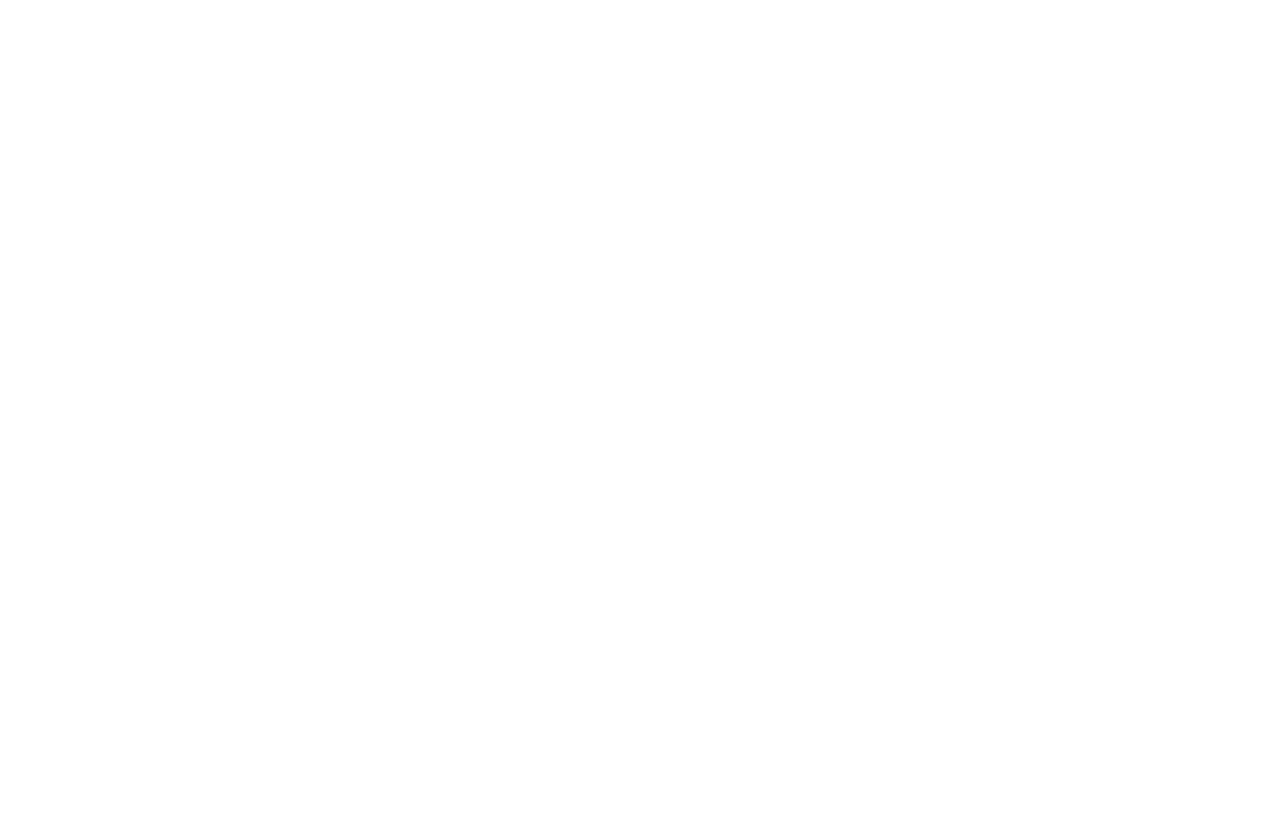
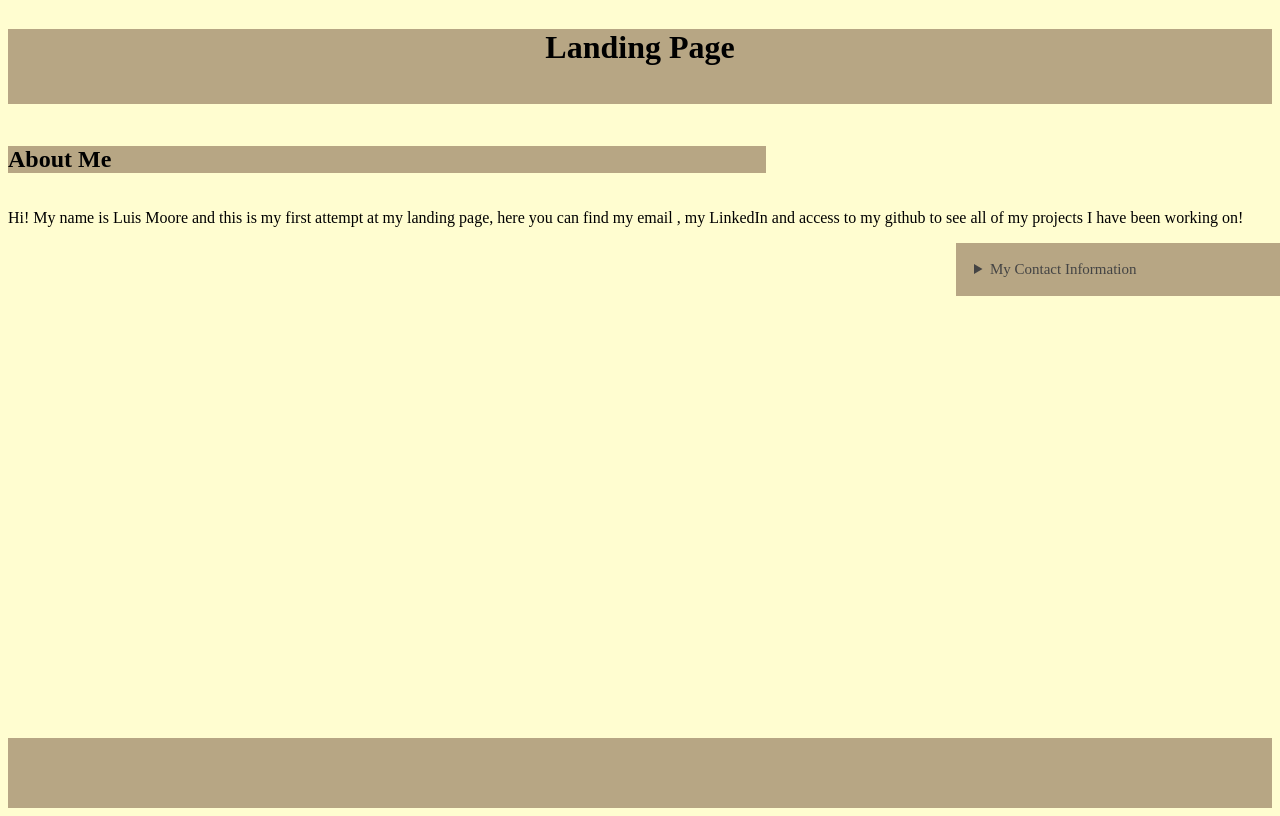
Before and after one commit to LuisM1874/landing-page, a plain HTML site: page landing-page.html in a window 1280 px wide. Drawn offline with Linux system fonts and the light colour scheme; files whose address does not match are found by name.

Commit message:
updated html 1

```diff
--- a/landing-page.html
+++ b/landing-page.html
@@ -0,0 +1,24 @@
+<!DOCTYPE html>
+<html lang="en-US">
+<body id="page"></body>
+<head>
+    <meta charset="UTF-8">
+    <h1 id=title> Landing Page</h1>
+    <link rel="stylesheet" href="file:///Users/luismoore/bootcamp/landing-page/style.css">
+</head>
+
+<h2>About Me</h2>
+<p>Hi! My name is Luis Moore and this is my first attempt at my landing page, here you can find my email , my LinkedIn and access to my github to see all of my projects I have been working on!</p>
+
+<header>
+    <details>
+        <summary id="collapsible">My Contact Information</summary>
+        <span class="contact-info">Email : Luis.Moore1874@gmail.com </span>
+        <span class="contact-info"> My LinkedIn: <a href="https://www.linkedin.com/in/luis-moore-7222041bb/">Click Here</a> </span>
+        <span class="contact-info">My GitHub : <a href="https://github.com/LuisM1874">Click Here</a></span>
+    </details>
+</header>
+
+<footer class="footer"> </footer>
+
+</html>
--- a/style.css
+++ b/style.css
@@ -1,10 +1,12 @@
-#test {
-    color:black;
-   text-align: center;
-   background-color: #b7a684;
-
-}
-#collapsible {
+ #page{
+  background-color: #FFFDD0;
+ }
+ #title {
+  background-color: #b7a684;
+  text-align: center;
+  height: 75px;
+ }
+ #collapsible {
     background-color: #b7a684;
     color: #444;
     cursor: pointer;
@@ -14,8 +16,16 @@
     font-size: 15px;
     position: relative;
     left:75%;
+  }
 
+  h2 {
+    background-color: #b7a684;
+    width: 60%;
+    height:
   }
+
+
+
   .contact-info {
     color: black;
     display: block;
@@ -26,9 +36,16 @@
     left:75%;
 
   }
-  #page {
-    background-color: #fffdd0;
+
+  body{
+    min-height: 100vh;
+    display: flex;
+    flex-direction: column;
   }
-a {
-  text-decoration: none;
-}
+
+  .footer {
+    background-color: #b7a684;
+    padding: 10px;
+    margin-top: auto;
+    height: 50px;
+  }
```
Also changed, not shown: 1 other file.
